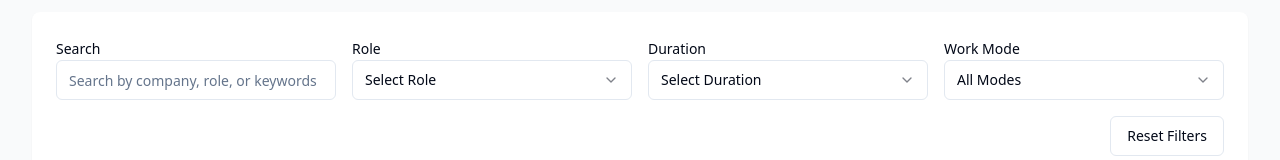
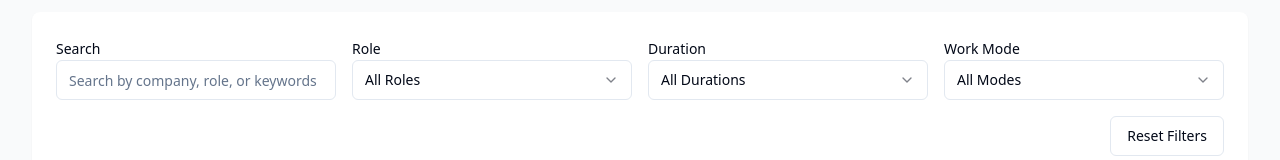
Before and after one commit to jaswanth-33399/placement-pathway-pulse, a React (Vite) app: page /internships in a window 1280 px wide. Shown: the part 188-348 px from the top of the page. Built offline with nearby package versions, Linux system fonts and the light colour scheme; sample sign-in values are in the browser's storage.

Commit message:
Fix: Select component value prop error
Ensure Select.Item components have non-empty value props to prevent runtime errors.

```diff
--- a/src/pages/Internships.tsx
+++ b/src/pages/Internships.tsx
@@ -13,8 +13,8 @@ const Internships: React.FC = () => {
   const { internships, savedInternships, saveInternship, unsaveInternship } = useData();
 
   // Filters
-  const [role, setRole] = useState('');
-  const [period, setPeriod] = useState('');
+  const [role, setRole] = useState('all');
+  const [period, setPeriod] = useState('all');
   const [mode, setMode] = useState<'all' | 'offline' | 'online'>('all');
   const [searchQuery, setSearchQuery] = useState('');
 
@@ -32,8 +32,8 @@ const Internships: React.FC = () => {
   // Filter internships based on selected criteria
   const filteredInternships = useMemo(() => {
     return internships.filter(internship => {
-      const matchesRole = !role || internship.role === role;
-      const matchesPeriod = !period || internship.period === period;
+      const matchesRole = role === 'all' || internship.role === role;
+      const matchesPeriod = period === 'all' || internship.period === period;
       const matchesMode = mode === 'all' || internship.mode === mode;
       const matchesSearch = !searchQuery ||
         internship.company.toLowerCase().includes(searchQuery.toLowerCase()) ||
@@ -57,8 +57,8 @@ const Internships: React.FC = () => {
 
   // Reset filters
   const handleResetFilters = () => {
-    setRole('');
-    setPeriod('');
+    setRole('all');
+    setPeriod('all');
     setMode('all');
     setSearchQuery('');
   };
@@ -93,7 +93,7 @@ const Internships: React.FC = () => {
                   <SelectValue placeholder="Select Role" />
                 </SelectTrigger>
                 <SelectContent>
-                  <SelectItem value="">All Roles</SelectItem>
+                  <SelectItem value="all">All Roles</SelectItem>
                   {uniqueRoles.map(role => (
                     <SelectItem key={role} value={role}>{role}</SelectItem>
                   ))}
@@ -108,7 +108,7 @@ const Internships: React.FC = () => {
                   <SelectValue placeholder="Select Duration" />
                 </SelectTrigger>
                 <SelectContent>
-                  <SelectItem value="">All Durations</SelectItem>
+                  <SelectItem value="all">All Durations</SelectItem>
                   {uniquePeriods.map(period => (
                     <SelectItem key={period} value={period}>{period}</SelectItem>
                   ))}
```
